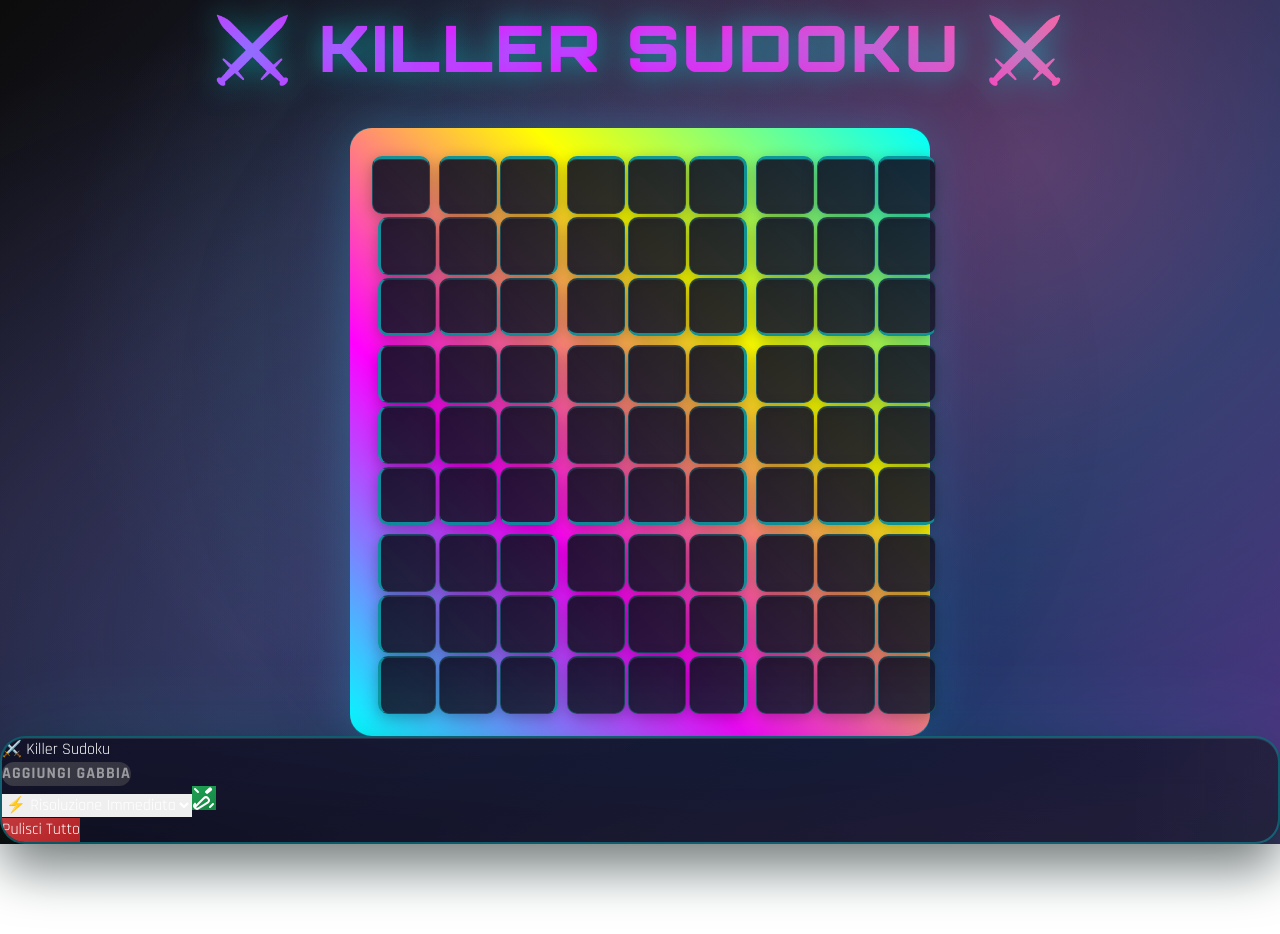
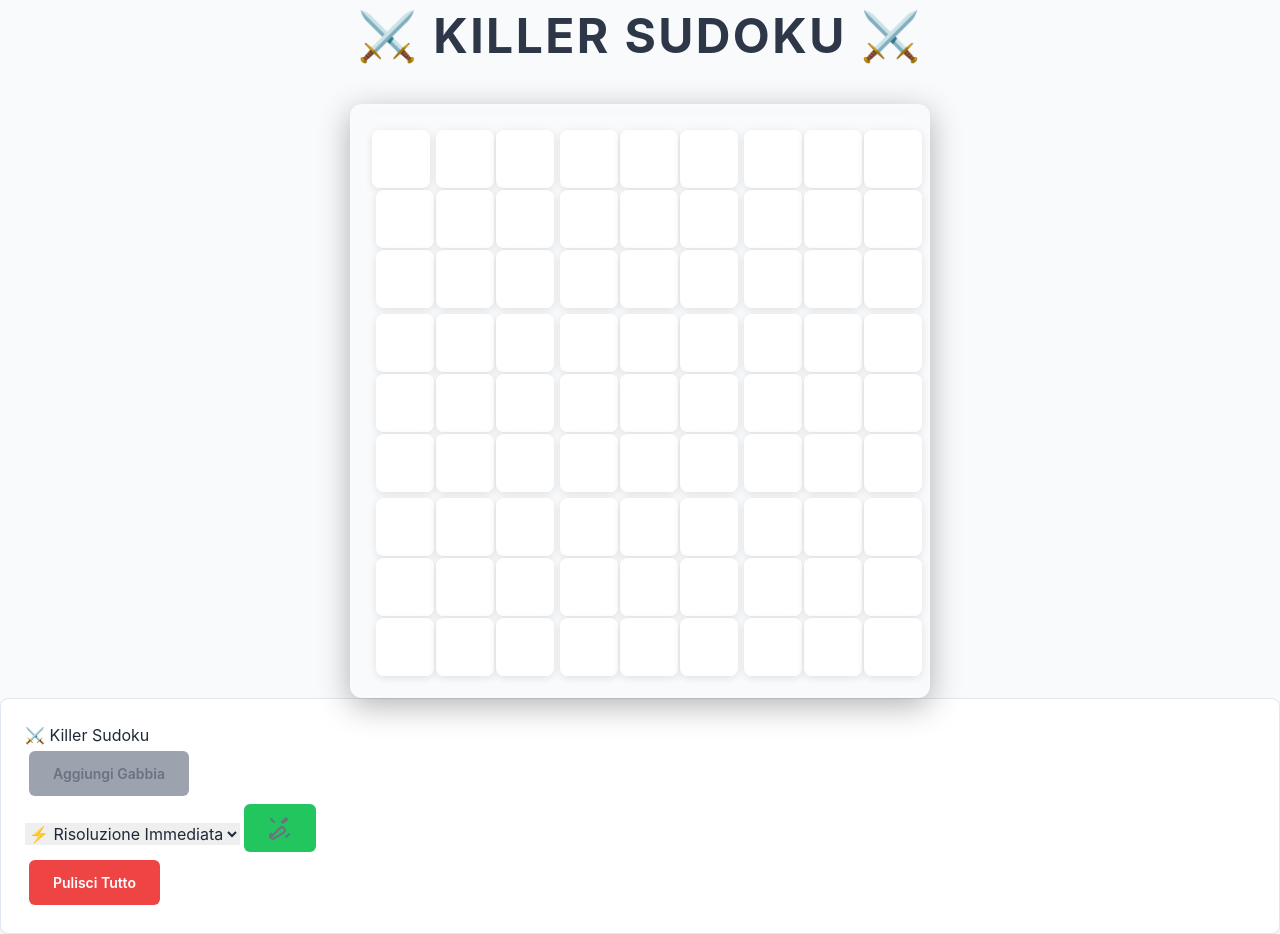
Before and after one commit to massimo-n/killer-sudoku-solver, a React (Vite) app: page / in a window 1280 px wide. Before the commit the page ends 844 px from the top, so only its background shows below. Built offline with nearby package versions, Linux system fonts and the light colour scheme.

Commit message:
Clean modern redesign: replace epic CSS with simple, functional design

```diff
--- a/App.tsx
+++ b/App.tsx
@@ -212,8 +212,8 @@ const App = () => {
     const cellsToHighlight = hoveredCageIndex !== null ? cages[hoveredCageIndex].cells : [];
 
     return (
-        <div className="min-h-screen text-white flex flex-col items-center justify-center p-4">
-            <h1 className="epic-title mb-8">
+        <div className="min-h-screen text-gray-900 flex flex-col items-center justify-center p-4">
+            <h1 className="app-title mb-8">
                 ⚔️ KILLER SUDOKU ⚔️
             </h1>
             <main className="flex flex-col md:flex-row gap-8 w-full max-w-7xl">
@@ -258,7 +258,7 @@ const App = () => {
                     </div>
                 </div>
 
-                <div className="w-full md:w-96 p-8 epic-panel">
+                <div className="w-full md:w-96 control-panel">
                     <h1 className="text-4xl font-bold mb-6 text-center bg-gradient-to-r from-blue-400 via-purple-500 to-blue-600 bg-clip-text text-transparent">
                         ⚔️ Killer Sudoku
                     </h1>
@@ -266,19 +266,19 @@ const App = () => {
                     <div className="space-y-4 mb-6">
                         <button
                             onClick={handleAddOrUpdateCage}
-                            className="w-full epic-btn py-4 px-6"
+                            className="w-full btn"
                             disabled={isLoading || currentSelection.length === 0}
                         >
                             {editingCageIndex !== null ? 'Aggiorna Gabbia' : 'Aggiungi Gabbia'}
                         </button>
                         {editingCageIndex !== null && (
-                            <button onClick={handleCancelEdit} className="w-full epic-btn py-4 px-6" style={{background: 'linear-gradient(145deg, rgba(150, 150, 150, 0.8), rgba(120, 120, 120, 0.8))'}}>
+                            <button onClick={handleCancelEdit} className="w-full btn" style={{background: '#6b7280'}}>
                                 Annulla Modifica
                             </button>
                         )}
                     </div>
 
-                    <div className="h-40 overflow-y-auto mb-4 p-2 bg-black bg-opacity-20 rounded-lg">
+                    <div className="h-40 overflow-y-auto mb-4 p-2 bg-gray-50 border border-gray-200 rounded-lg">
                         {cages.map((cage, index) => (
                             <div
                                 key={index}
@@ -291,7 +291,7 @@ const App = () => {
                                     <span>Somma: {cage.sum} ({cage.cells.length} celle)</span>
                                 </div>
                                 <div>
-                                    <button onClick={() => handleEditCage(index)} className="p-1 text-gray-400 hover:text-white"><PencilIcon className="w-5 h-5"/></button>
+                                    <button onClick={() => handleEditCage(index)} className="p-1 text-gray-600 hover:text-gray-900"><PencilIcon className="w-5 h-5"/></button>
                                     <button onClick={() => handleDeleteCage(index)} className="p-1 text-gray-400 hover:text-red-500"><TrashIcon className="w-5 h-5"/></button>
                                 </div>
                             </div>
@@ -300,11 +300,11 @@ const App = () => {
 
                     <div className="space-y-4">
                         <div className="flex items-center space-x-2">
-                            <select value={solveMode} onChange={(e) => setSolveMode(e.target.value as 'instant' | 'step')} className="bg-gray-700 bg-opacity-80 backdrop-filter backdrop-blur-lg text-white p-3 rounded-lg w-full border border-gray-600 focus:border-blue-400 outline-none transition-colors">
+                            <select value={solveMode} onChange={(e) => setSolveMode(e.target.value as 'instant' | 'step')} className="bg-white text-gray-900 p-3 rounded-lg w-full border border-gray-300 focus:border-blue-500 outline-none transition-colors">
                                 <option value="instant">⚡ Risoluzione Immediata</option>
                                 <option value="step">👣 Passo Dopo Passo</option>
                             </select>
-                            <button onClick={handleSolve} disabled={isLoading || cages.length === 0} className="p-3 glass-button rounded-lg transition-colors" style={{background: 'linear-gradient(145deg, rgba(34, 197, 94, 0.8), rgba(22, 163, 74, 0.8))'}}><MagicWandIcon className="w-6 h-6"/></button>
+                            <button onClick={handleSolve} disabled={isLoading || cages.length === 0} className="btn" style={{background: '#22c55e'}}><MagicWandIcon className="w-6 h-6"/></button>
                         </div>
 
                         {isLoading && <Spinner />}
@@ -314,12 +314,12 @@ const App = () => {
                             <div className="bg-gray-800 bg-opacity-60 backdrop-filter backdrop-blur-lg p-4 rounded-lg border border-gray-600">
                                 <p className="text-center mb-2">Svelati: {revealedCells.length} / 81</p>
                                 <div className="flex space-x-2">
-                                    <button onClick={handleStep} disabled={revealedCells.length >= 81} className="w-full glass-button flex items-center justify-center gap-2 py-3 px-4 rounded-lg" style={{background: 'linear-gradient(145deg, rgba(99, 102, 241, 0.8), rgba(79, 70, 229, 0.8))'}}><StepForwardIcon className="w-5 h-5"/>Prossimo</button>
-                                    <button onClick={handleRevealAll} className="w-full glass-button flex items-center justify-center gap-2 py-3 px-4 rounded-lg" style={{background: 'linear-gradient(145deg, rgba(147, 51, 234, 0.8), rgba(126, 34, 206, 0.8))'}}><EyeIcon className="w-5 h-5"/>Rivela Tutto</button>
+                                    <button onClick={handleStep} disabled={revealedCells.length >= 81} className="w-full btn flex items-center justify-center gap-2" style={{background: '#6366f1'}}><StepForwardIcon className="w-5 h-5"/>Prossimo</button>
+                                    <button onClick={handleRevealAll} className="w-full btn flex items-center justify-center gap-2" style={{background: '#9333ea'}}><EyeIcon className="w-5 h-5"/>Rivela Tutto</button>
                                 </div>
                             </div>
                         )}
-                        <button onClick={handleClear} className="w-full glass-button text-white font-bold py-3 px-4 rounded-lg" style={{background: 'linear-gradient(145deg, rgba(239, 68, 68, 0.8), rgba(220, 38, 38, 0.8))'}}>
+                        <button onClick={handleClear} className="w-full btn text-white font-bold" style={{background: '#ef4444'}}>
                             Pulisci Tutto
                         </button>
                     </div>
--- a/index.css
+++ b/index.css
@@ -1,414 +1,189 @@
-@import url('https://fonts.googleapis.com/css2?family=Orbitron:wght@400;700;800;900&family=Rajdhani:wght@300;400;500;600;700&display=swap');
 @tailwind base;
 @tailwind components;
 @tailwind utilities;
 
-/* 🚀 EPIC KILLER SUDOKU STYLES 🚀 */
+/* 🎯 CLEAN MODERN KILLER SUDOKU 🎯 */
 * {
   box-sizing: border-box;
   margin: 0;
   padding: 0;
 }
 
-body {
-  font-family: 'Rajdhani', -apple-system, BlinkMacSystemFont, sans-serif;
-  background:
-    radial-gradient(circle at 20% 80%, rgba(120, 119, 198, 0.3) 0%, transparent 50%),
-    radial-gradient(circle at 80% 20%, rgba(255, 119, 198, 0.3) 0%, transparent 50%),
-    radial-gradient(circle at 40% 40%, rgba(120, 219, 255, 0.2) 0%, transparent 50%),
-    linear-gradient(135deg, #0c0c0c 0%, #1a1a2e 25%, #16213e 50%, #0f3460 75%, #533483 100%);
-  background-attachment: fixed;
-  color: white;
-  min-height: 100vh;
-  overflow-x: hidden;
+/* Control Panel */
+.control-panel {
+  background: #ffffff;
+  border-radius: 8px;
+  border: 1px solid #e2e8f0;
+  box-shadow: 0 4px 6px rgba(0, 0, 0, 0.05);
+  padding: 1.5rem;
 }
 
-body::before {
-  content: '';
-  position: fixed;
-  top: 0;
-  left: 0;
-  width: 100%;
-  height: 100%;
-  background:
-    radial-gradient(circle at 50% 50%, rgba(0, 255, 255, 0.03) 0%, transparent 70%);
-  animation: cosmic-pulse 8s ease-in-out infinite;
-  pointer-events: none;
-  z-index: -1;
-}
-
-@keyframes cosmic-pulse {
-  0%, 100% { opacity: 0.3; transform: scale(1); }
-  50% { opacity: 0.6; transform: scale(1.1); }
+body {
+  font-family: -apple-system, BlinkMacSystemFont, 'Segoe UI', Roboto, sans-serif;
+  background: #f8fafc;
+  color: #1f2937;
+  min-height: 100vh;
 }
 
 #root {
   min-height: 100vh;
-  position: relative;
 }
 
-/* 🎯 EPIC SUDOKU GRID 🎯 */
+/* 🎯 CLEAN SUDOKU GRID 🎯 */
 .sudoku-grid {
   display: grid;
   grid-template-columns: repeat(9, 1fr);
-  gap: 3px;
-  background:
-    linear-gradient(145deg, rgba(30, 30, 60, 0.8), rgba(60, 60, 100, 0.8)),
-    radial-gradient(circle at center, rgba(0, 255, 255, 0.1), transparent);
-  border-radius: 20px;
-  padding: 15px;
-  backdrop-filter: blur(20px);
-  border: 2px solid rgba(0, 255, 255, 0.3);
-  box-shadow:
-    0 0 50px rgba(0, 255, 255, 0.2),
-    0 0 100px rgba(255, 0, 255, 0.1),
-    inset 0 0 50px rgba(255, 255, 255, 0.05);
-  max-width: 500px;
+  gap: 2px;
+  background: rgba(255, 255, 255, 0.1);
+  border-radius: 12px;
+  padding: 12px;
+  border: 2px solid rgba(255, 255, 255, 0.2);
+  box-shadow: 0 8px 32px rgba(0, 0, 0, 0.3);
+  max-width: 480px;
   margin: 0 auto;
-  position: relative;
-  animation: grid-entrance 1s ease-out;
+  backdrop-filter: blur(10px);
 }
 
-@keyframes grid-entrance {
-  from {
-    opacity: 0;
-    transform: scale(0.8) rotateY(10deg);
-  }
-  to {
-    opacity: 1;
-    transform: scale(1) rotateY(0deg);
-  }
-}
-
-.sudoku-grid::before {
-  content: '';
-  position: absolute;
-  top: -2px;
-  left: -2px;
-  right: -2px;
-  bottom: -2px;
-  background: linear-gradient(45deg, #00ffff, #ff00ff, #ffff00, #00ffff);
-  border-radius: 22px;
-  z-index: -1;
-  animation: border-glow 3s linear infinite;
-}
-
-@keyframes border-glow {
-  0% { background-position: 0% 50%; }
-  50% { background-position: 100% 50%; }
-  100% { background-position: 0% 50%; }
-}
-
-/* ⚡ EPIC SUDOKU CELLS ⚡ */
+/* 🎯 CLEAN SUDOKU CELLS 🎯 */
 .sudoku-cell {
   width: 50px;
   height: 50px;
-  background:
-    linear-gradient(145deg, rgba(15, 15, 35, 0.9), rgba(25, 25, 45, 0.9));
-  border-radius: 10px;
+  background: rgba(255, 255, 255, 0.9);
+  border-radius: 8px;
   display: flex;
   align-items: center;
   justify-content: center;
-  color: #ffffff;
-  font-family: 'Orbitron', monospace;
+  color: #1e40af;
   font-size: 22px;
   font-weight: 700;
   cursor: pointer;
   position: relative;
-  border: 1px solid rgba(0, 255, 255, 0.2);
-  transition: all 0.4s cubic-bezier(0.175, 0.885, 0.32, 1.275);
-  box-shadow:
-    0 4px 15px rgba(0, 0, 0, 0.3),
-    inset 0 1px 0 rgba(255, 255, 255, 0.1);
-  text-shadow: 0 0 10px rgba(255, 255, 255, 0.5);
-}
-
-.sudoku-cell::before {
-  content: '';
-  position: absolute;
-  top: 0;
-  left: 0;
-  right: 0;
-  bottom: 0;
-  background: linear-gradient(45deg, transparent, rgba(0, 255, 255, 0.1), transparent);
-  border-radius: 10px;
-  opacity: 0;
-  transition: opacity 0.3s ease;
+  border: 1px solid rgba(255, 255, 255, 0.3);
+  transition: all 0.2s ease;
+  box-shadow: 0 2px 8px rgba(0, 0, 0, 0.1);
 }
 
 .sudoku-cell:hover {
-  transform: translateY(-8px) scale(1.05);
-  background:
-    linear-gradient(145deg, rgba(25, 25, 55, 0.95), rgba(35, 35, 65, 0.95));
-  box-shadow:
-    0 15px 35px rgba(0, 255, 255, 0.3),
-    0 5px 15px rgba(0, 0, 0, 0.4),
-    inset 0 1px 0 rgba(255, 255, 255, 0.2);
-  border-color: rgba(0, 255, 255, 0.6);
+  background: rgba(255, 255, 255, 1);
+  transform: translateY(-2px);
+  box-shadow: 0 4px 12px rgba(0, 0, 0, 0.15);
 }
 
-.sudoku-cell:hover::before {
-  opacity: 1;
-}
-
+/* 🎯 SELEZIONE CELLE 🎯 */
 .sudoku-cell.selected {
-  background:
-    linear-gradient(145deg, rgba(0, 255, 255, 0.95), rgba(0, 200, 255, 0.95)) !important;
-  color: #000 !important;
-  transform: translateY(-5px) scale(1.1) !important;
-  box-shadow:
-    0 0 30px rgba(0, 255, 255, 0.9),
-    0 0 60px rgba(0, 255, 255, 0.6),
-    0 15px 35px rgba(0, 255, 255, 0.4),
-    inset 0 0 20px rgba(255, 255, 255, 0.3) !important;
-  border: 3px solid rgba(0, 255, 255, 1) !important;
-  animation: selected-pulse 2s ease-in-out infinite;
-  text-shadow: 0 0 10px rgba(0, 0, 0, 0.8);
-  z-index: 10;
-  position: relative;
-}
-
-@keyframes selected-pulse {
-  0%, 100% {
-    box-shadow:
-      0 0 30px rgba(0, 255, 255, 0.9),
-      0 0 60px rgba(0, 255, 255, 0.6),
-      0 15px 35px rgba(0, 255, 255, 0.4);
-    transform: translateY(-5px) scale(1.1);
-  }
-  50% {
-    box-shadow:
-      0 0 50px rgba(0, 255, 255, 1),
-      0 0 100px rgba(0, 255, 255, 0.8),
-      0 20px 40px rgba(0, 255, 255, 0.5);
-    transform: translateY(-7px) scale(1.12);
-  }
+  background: #3b82f6 !important;
+  color: white !important;
+  border: 2px solid #1e40af !important;
+  box-shadow: 0 0 15px rgba(59, 130, 246, 0.5) !important;
+  transform: scale(1.05) !important;
 }
 
 .sudoku-cell.highlighted {
-  background:
-    linear-gradient(145deg, rgba(255, 215, 0, 0.95), rgba(255, 140, 0, 0.95)) !important;
-  color: #000 !important;
-  transform: translateY(-3px) scale(1.08) !important;
-  animation: highlight-dance 1.5s ease-in-out infinite;
-  box-shadow:
-    0 0 30px rgba(255, 215, 0, 0.9),
-    0 0 50px rgba(255, 140, 0, 0.6),
-    0 10px 25px rgba(255, 140, 0, 0.4),
-    inset 0 0 15px rgba(255, 255, 255, 0.4) !important;
-  border: 3px solid rgba(255, 215, 0, 1) !important;
-  text-shadow: 0 0 8px rgba(0, 0, 0, 0.7);
-  z-index: 8;
-  position: relative;
+  background: #f59e0b !important;
+  color: white !important;
+  border: 2px solid #d97706 !important;
+  box-shadow: 0 0 15px rgba(245, 158, 11, 0.5) !important;
 }
 
-@keyframes highlight-dance {
-  0%, 100% {
-    transform: translateY(-3px) scale(1.08) rotate(0deg);
-    box-shadow:
-      0 0 30px rgba(255, 215, 0, 0.9),
-      0 0 50px rgba(255, 140, 0, 0.6),
-      0 10px 25px rgba(255, 140, 0, 0.4);
-  }
-  25% {
-    transform: translateY(-6px) scale(1.12) rotate(2deg);
-    box-shadow:
-      0 0 40px rgba(255, 215, 0, 1),
-      0 0 70px rgba(255, 140, 0, 0.8),
-      0 15px 30px rgba(255, 140, 0, 0.5);
-  }
-  75% {
-    transform: translateY(-2px) scale(1.06) rotate(-2deg);
-    box-shadow:
-      0 0 35px rgba(255, 215, 0, 0.95),
-      0 0 60px rgba(255, 140, 0, 0.7),
-      0 12px 28px rgba(255, 140, 0, 0.45);
-  }
-}
-
-/* 🌟 EPIC 3x3 SECTION BORDERS 🌟 */
+/* 🔲 BORDI 3x3 SEZIONI 🔲 */
 .sudoku-cell:nth-child(3n):not(:nth-child(9n)) {
-  margin-right: 6px;
-  border-right: 3px solid rgba(0, 255, 255, 0.5);
+  margin-right: 4px;
+  border-right: 2px solid rgba(255, 255, 255, 0.4);
 }
 
 .sudoku-cell:nth-child(9n+1):not(:first-child) {
-  margin-left: 6px;
-  border-left: 3px solid rgba(0, 255, 255, 0.5);
+  margin-left: 4px;
+  border-left: 2px solid rgba(255, 255, 255, 0.4);
 }
 
 .sudoku-cell:nth-child(n+1):nth-child(-n+9) {
-  margin-top: 6px;
-  border-top: 3px solid rgba(0, 255, 255, 0.5);
+  margin-top: 4px;
+  border-top: 2px solid rgba(255, 255, 255, 0.4);
 }
 
 .sudoku-cell:nth-child(n+19):nth-child(-n+27),
 .sudoku-cell:nth-child(n+46):nth-child(-n+54) {
-  margin-bottom: 6px;
-  border-bottom: 3px solid rgba(0, 255, 255, 0.5);
+  margin-bottom: 4px;
+  border-bottom: 2px solid rgba(255, 255, 255, 0.4);
 }
 
-/* 💎 EPIC CAGE SUM 💎 */
+/* 🏷️ SOMME GABBIE 🏷️ */
 .cage-sum {
   position: absolute;
-  top: 3px;
-  left: 4px;
-  font-family: 'Orbitron', monospace;
+  top: 2px;
+  left: 3px;
   font-size: 10px;
-  font-weight: 800;
-  color: #000;
-  background:
-    linear-gradient(135deg, rgba(255, 255, 255, 0.95), rgba(240, 240, 255, 0.95));
-  padding: 2px 4px;
-  border-radius: 6px;
+  font-weight: 700;
+  color: #1e40af;
+  background: rgba(255, 255, 255, 0.9);
+  padding: 1px 3px;
+  border-radius: 3px;
   line-height: 1;
-  box-shadow:
-    0 2px 8px rgba(0, 0, 0, 0.3),
-    inset 0 1px 0 rgba(255, 255, 255, 0.8);
-  border: 1px solid rgba(0, 0, 0, 0.1);
-  animation: cage-glow 3s ease-in-out infinite;
+  box-shadow: 0 1px 3px rgba(0, 0, 0, 0.2);
 }
 
-@keyframes cage-glow {
-  0%, 100% { box-shadow: 0 2px 8px rgba(0, 0, 0, 0.3); }
-  50% { box-shadow: 0 2px 15px rgba(0, 255, 255, 0.4); }
-}
-
-/* 🔥 EPIC INPUT 🔥 */
+/* � INPUT INLINE � */
 .inline-input {
   width: 100%;
   height: 100%;
-  background:
-    linear-gradient(145deg, rgba(0, 0, 0, 0.8), rgba(20, 20, 40, 0.8));
-  color: #00ffff;
+  background: rgba(30, 64, 175, 0.9);
+  color: white;
   text-align: center;
-  font-family: 'Orbitron', monospace;
-  font-size: 18px;
+  font-size: 16px;
   font-weight: 700;
-  border: 2px solid #00ffff;
-  border-radius: 8px;
+  border: 2px solid #3b82f6;
+  border-radius: 6px;
   outline: none;
-  backdrop-filter: blur(10px);
-  animation: input-pulse 2s ease-in-out infinite;
-  text-shadow: 0 0 10px rgba(0, 255, 255, 0.8);
 }
 
-@keyframes input-pulse {
-  0%, 100% {
-    border-color: #00ffff;
-    box-shadow: 0 0 15px rgba(0, 255, 255, 0.5);
-  }
-  50% {
-    border-color: #ff00ff;
-    box-shadow: 0 0 25px rgba(255, 0, 255, 0.7);
-  }
+/* �️ PANNELLO CONTROLLO �️ */
+.epic-panel {
+  background: rgba(255, 255, 255, 0.1);
+  backdrop-filter: blur(10px);
+  border-radius: 16px;
+  border: 1px solid rgba(255, 255, 255, 0.2);
+  box-shadow: 0 8px 32px rgba(0, 0, 0, 0.3);
 }
 
-/* 🎨 EPIC CONTROL PANEL 🎨 */
-.epic-panel {
-  background:
-    linear-gradient(145deg, rgba(15, 15, 35, 0.85), rgba(25, 25, 50, 0.85));
-  backdrop-filter: blur(25px);
-  border-radius: 25px;
-  border: 2px solid rgba(0, 255, 255, 0.3);
-  box-shadow:
-    0 25px 50px rgba(0, 0, 0, 0.5),
-    0 0 100px rgba(0, 255, 255, 0.1),
-    inset 0 1px 0 rgba(255, 255, 255, 0.1);
-  position: relative;
-  overflow: hidden;
+/* Buttons */
+.btn {
+  background: #3b82f6;
+  border: none;
+  border-radius: 6px;
+  color: white;
+  font-size: 14px;
+  font-weight: 600;
+  cursor: pointer;
+  padding: 0.75rem 1.5rem;
+  transition: all 0.2s ease;
+  margin: 0.25rem;
 }
 
-.epic-panel::before {
-  content: '';
-  position: absolute;
-  top: 0;
-  left: -100%;
-  width: 100%;
-  height: 100%;
-  background: linear-gradient(90deg, transparent, rgba(255, 255, 255, 0.1), transparent);
-  animation: panel-shine 3s ease-in-out infinite;
+.btn:hover:not(:disabled) {
+  background: #2563eb;
+  transform: translateY(-1px);
+  box-shadow: 0 4px 8px rgba(59, 130, 246, 0.3);
 }
 
-@keyframes panel-shine {
-  0% { left: -100%; }
-  100% { left: 100%; }
+.btn:active {
+  transform: translateY(0);
 }
 
-/* 🚀 EPIC BUTTONS 🚀 */
-.epic-btn {
-  background: linear-gradient(145deg, rgba(0, 255, 255, 0.8), rgba(0, 150, 255, 0.8));
-  border: none;
-  border-radius: 15px;
-  color: #000;
-  font-family: 'Rajdhani', sans-serif;
-  font-weight: 700;
-  font-size: 16px;
-  cursor: pointer;
-  transition: all 0.4s cubic-bezier(0.175, 0.885, 0.32, 1.275);
-  position: relative;
-  overflow: hidden;
-  text-transform: uppercase;
-  letter-spacing: 1px;
-  box-shadow:
-    0 8px 25px rgba(0, 255, 255, 0.3),
-    inset 0 1px 0 rgba(255, 255, 255, 0.3);
-}
-
-.epic-btn::before {
-  content: '';
-  position: absolute;
-  top: 0;
-  left: -100%;
-  width: 100%;
-  height: 100%;
-  background: linear-gradient(90deg, transparent, rgba(255, 255, 255, 0.4), transparent);
-  transition: left 0.5s ease;
-}
-
-.epic-btn:hover:not(:disabled) {
-  transform: translateY(-3px) scale(1.05);
-  box-shadow:
-    0 15px 35px rgba(0, 255, 255, 0.4),
-    0 0 50px rgba(0, 255, 255, 0.3);
-  background: linear-gradient(145deg, rgba(0, 255, 255, 1), rgba(0, 200, 255, 1));
-}
-
-.epic-btn:hover:not(:disabled)::before {
-  left: 100%;
-}
-
-.epic-btn:active {
-  transform: translateY(-1px) scale(1.02);
-}
-
-.epic-btn:disabled {
-  background: linear-gradient(145deg, rgba(100, 100, 100, 0.5), rgba(80, 80, 80, 0.5));
-  color: rgba(255, 255, 255, 0.5);
+.btn:disabled {
+  background: #9ca3af;
+  color: #6b7280;
   cursor: not-allowed;
   box-shadow: none;
 }
 
-/* 🎵 EPIC TITLE 🎵 */
-.epic-title {
-  font-family: 'Orbitron', monospace;
-  font-weight: 900;
-  font-size: 3rem;
-  background: linear-gradient(45deg, #00ffff, #ff00ff, #ffff00, #00ffff);
-  background-size: 300% 300%;
-  -webkit-background-clip: text;
-  -webkit-text-fill-color: transparent;
-  background-clip: text;
-  animation: epic-title-glow 3s ease-in-out infinite;
-  text-shadow: 0 0 30px rgba(0, 255, 255, 0.5);
-  letter-spacing: 3px;
+/* App Title */
+.app-title {
+  font-size: 2.5rem;
+  font-weight: 700;
   text-align: center;
   margin-bottom: 2rem;
-}
-
-@keyframes epic-title-glow {
-  0%, 100% { background-position: 0% 50%; }
-  50% { background-position: 100% 50%; }
+  color: #2d3748;
+  letter-spacing: 0.05em;
 }
 
 /* � DEBUG STYLES 🔧 */
@@ -424,7 +199,7 @@ body::before {
   border: 5px solid orange !important;
 }
 
-/* �📱 EPIC RESPONSIVE 📱 */
+/* Responsive Design */
 @media (min-width: 768px) {
   .sudoku-cell {
     width: 58px;
@@ -443,8 +218,8 @@ body::before {
     left: 5px;
   }
 
-  .epic-title {
-    font-size: 4rem;
+  .app-title {
+    font-size: 3rem;
   }
 }
 
```
